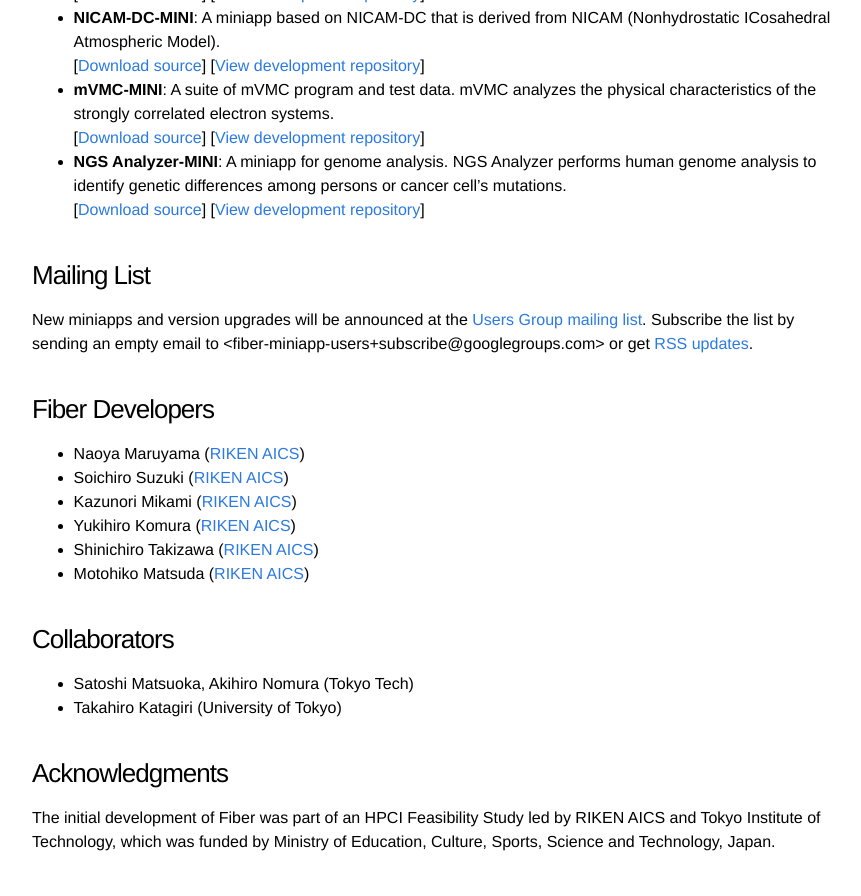
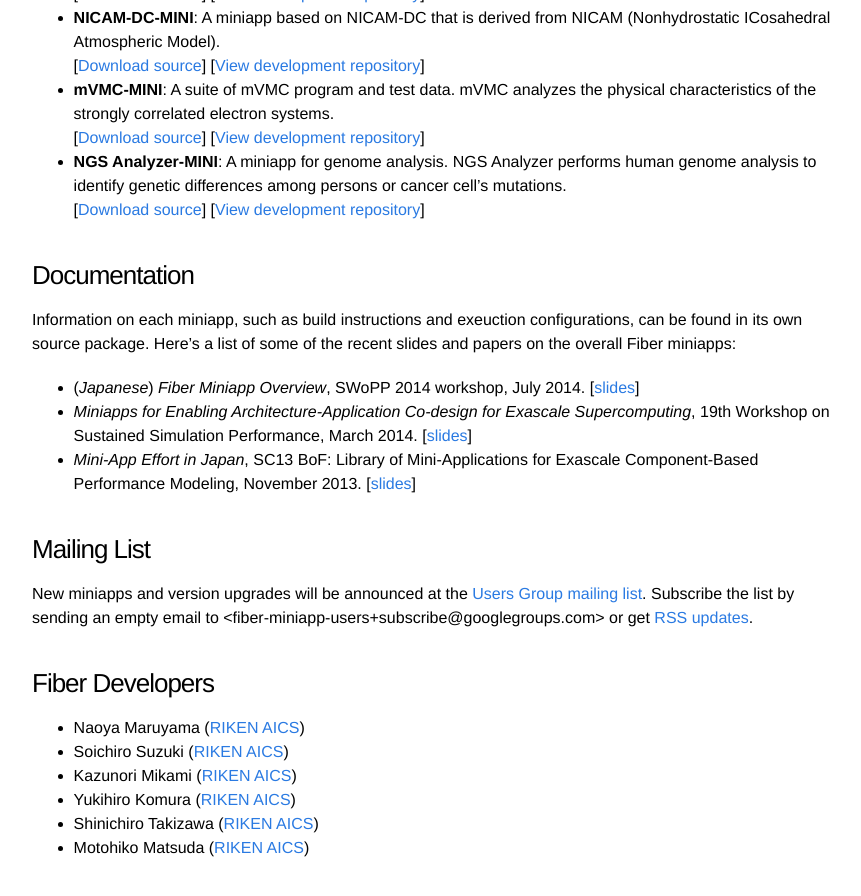
Before and after one commit to fiber-miniapp/fiber-miniapp.github.io, a Jekyll site: the page built from index.md, in a window 1280 px wide and 900 px high, scrolled down 500 px. Shown: the top 896 px of the window, without its empty margins (208-1069 px from the left). Built offline with Jekyll 4.4.1, drawn with Linux system fonts in a browser that asks for light colours.

Commit message:
Add links to talk slides.

```diff
--- a/index.md
+++ b/index.md
@@ -23,6 +23,14 @@
 [[Download source](https://github.com/fiber-miniapp/ngsa-mini/archive/1.0.tar.gz)]
 [[View development repository]( https://github.com/fiber-miniapp/ngsa-mini)]
 
+### Documentation
+
+Information on each miniapp, such as build instructions and exeuction configurations, can be found in its own source package. Here's a list of some of the recent slides and papers on the overall Fiber miniapps:
+
+- (*Japanese*) *Fiber Miniapp Overview*, SWoPP 2014 workshop, July 2014. [[slides](https://github.com/fiber-miniapp/fiber/raw/master/fiber-swopp2014-slides.pdf)]
+- *Miniapps for Enabling Architecture-Application Co-design for Exascale Supercomputing*, 19th Workshop on Sustained Simulation Performance, March 2014. [[slides](https://github.com/fiber-miniapp/fiber/raw/master/fiber-wssp2014-slides.pdf)]
+- *Mini-App Effort in Japan*, SC13 BoF: Library of Mini-Applications for Exascale Component-Based Performance Modeling, November 2013. [[slides](https://github.com/fiber-miniapp/fiber/raw/master/fiber-sc13bof-slides.pdf)]
+
 ### Mailing List
 
 New miniapps and version upgrades will be announced at the [Users Group mailing list](https://groups.google.com/d/forum/fiber-miniapp-users). Subscribe the list by sending an empty email to <fiber-miniapp-users+subscribe@googlegroups.com> or get [RSS updates](https://groups.google.com/forum/feed/fiber-miniapp-users/msgs/rss.xml?num=15).
```
